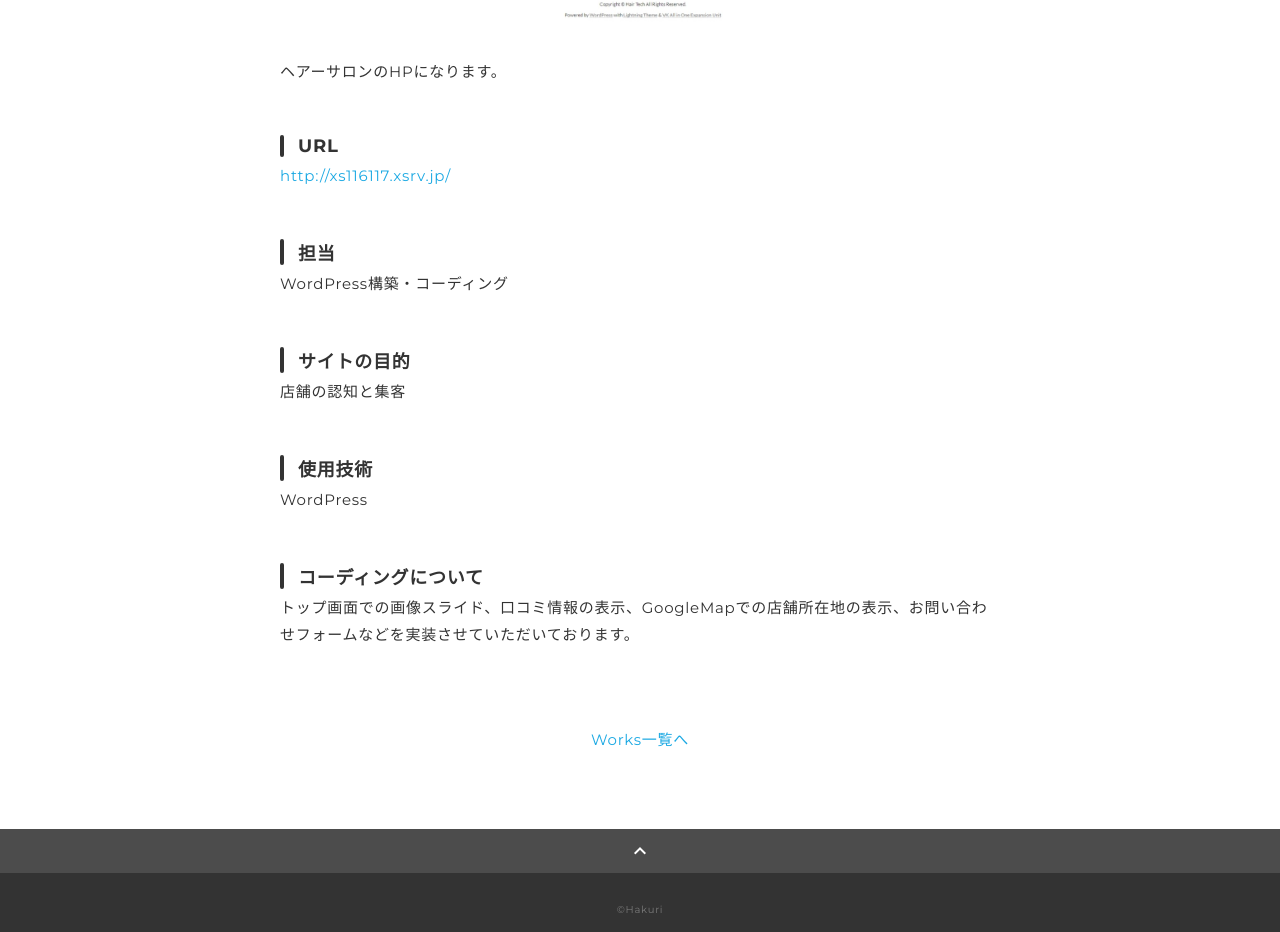
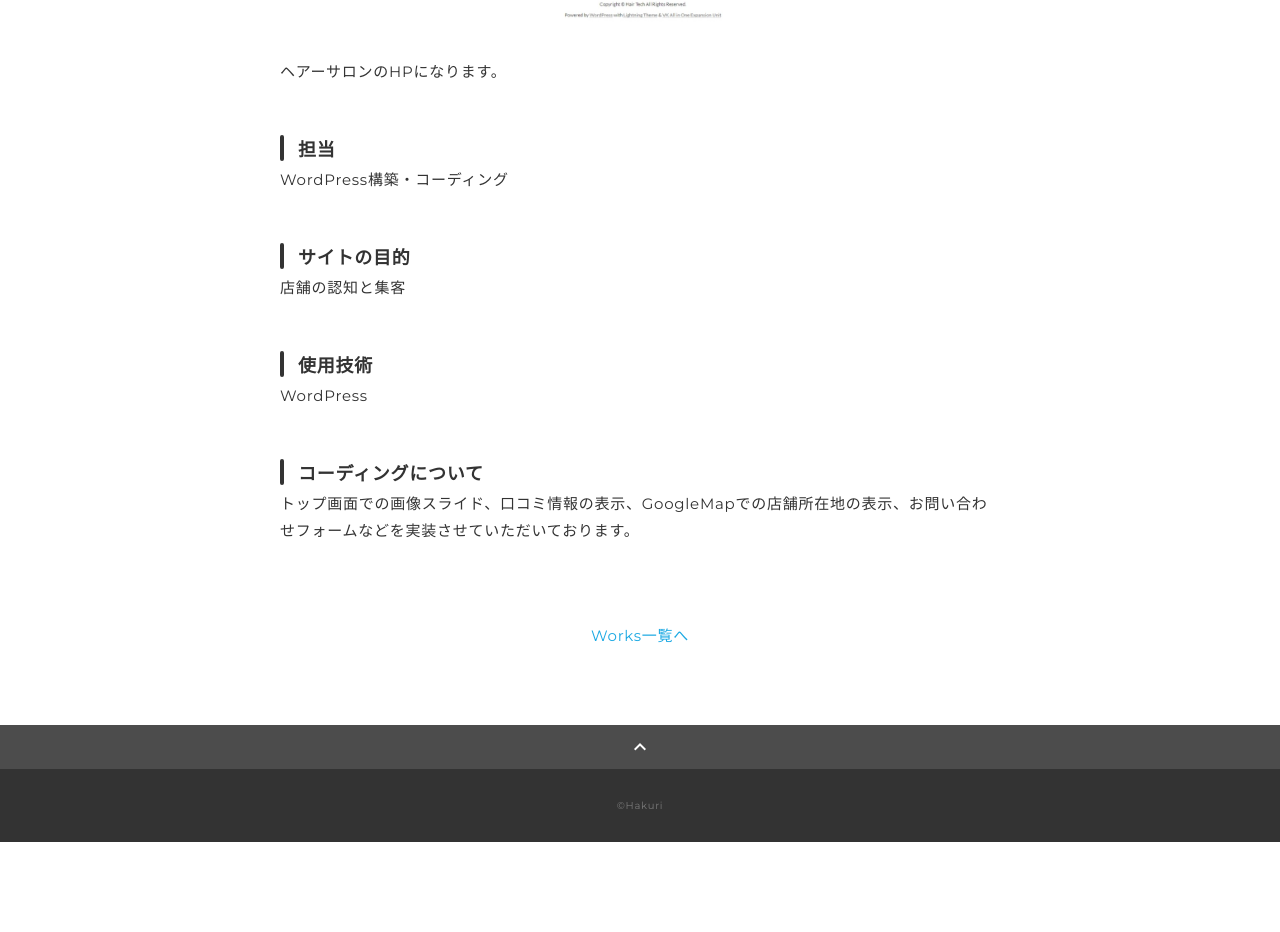
Before and after one commit to twiglj1130/portfolio, a plain HTML site: page works-3.html in a window 1280 px wide. Shown: the part 1816-2748 px from the top of the page. After the commit the page ends 2658 px from the top, so only its background shows below. Drawn offline with nearby package versions, Linux system fonts and the light colour scheme.

Commit message:
Add files via upload

```diff
--- a/works-3.html
+++ b/works-3.html
@@ -44,8 +44,8 @@
             <p>
               ヘアーサロンのHPになります。
             </p>
-            <h3>URL</h3>
-            <p><a href="http://xs116117.xsrv.jp/" target="_blank" rel="noopener">http://xs116117.xsrv.jp/</a></p>
+            <!-- <h3>URL</h3>
+            <p><a href="http://xs116117.xsrv.jp/" target="_blank" rel="noopener">http://xs116117.xsrv.jp/</a></p> -->
             <h3>担当</h3>
             <p>WordPress構築・コーディング</p>
             <h3>サイトの目的</h3>
```
